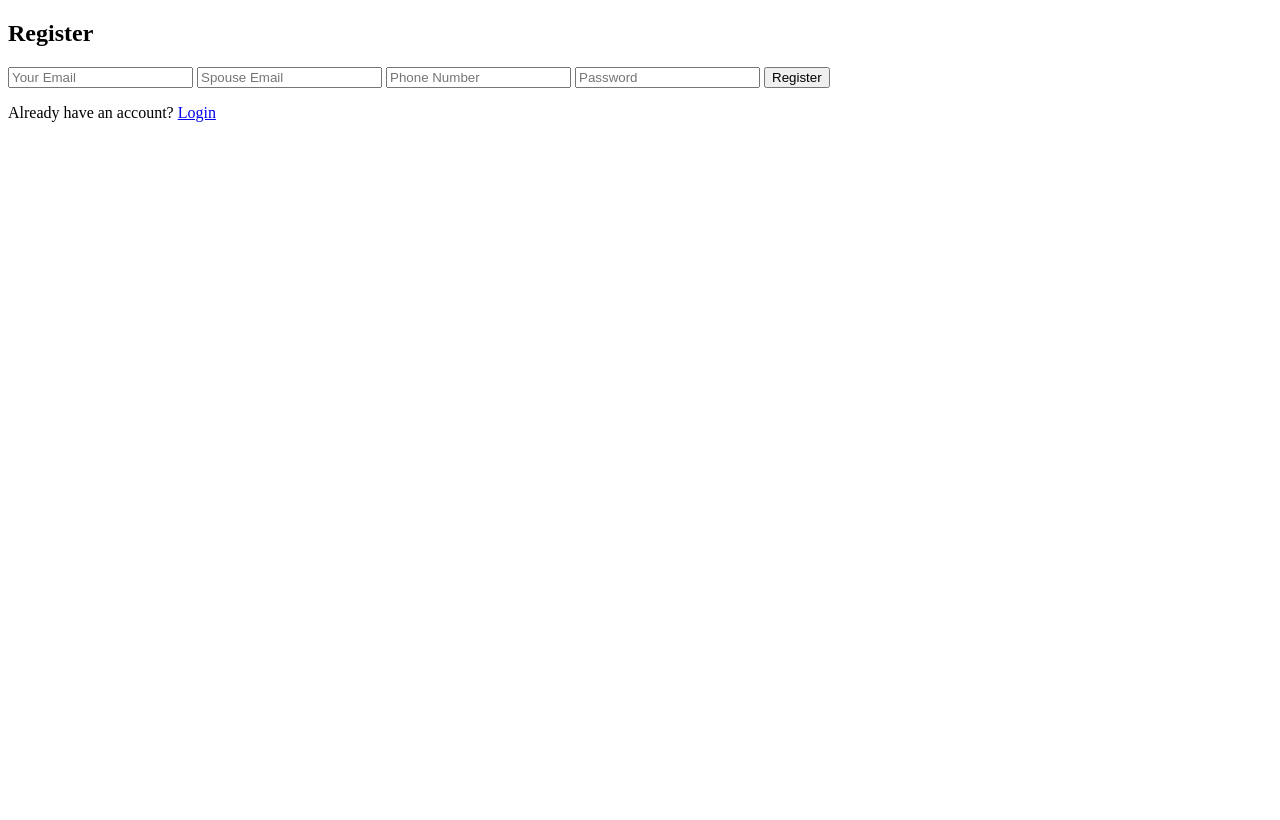
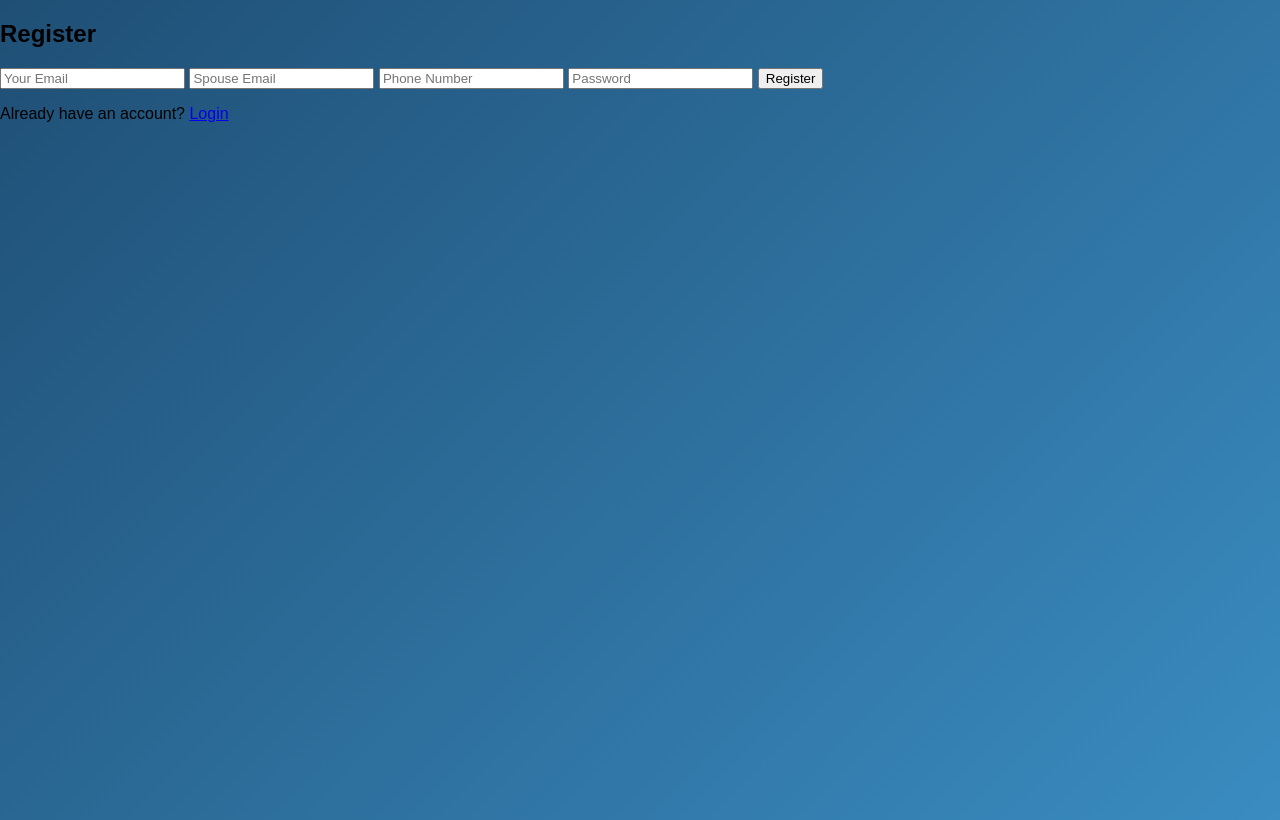
Before and after one commit to boxfinance/boxfinance, a plain HTML site: page register.html in a window 1280 px wide. Drawn offline with Linux system fonts and the light colour scheme; files that its build step writes are made by us from their sources.

Commit message:
Update register.html

```diff
--- a/register.html
+++ b/register.html
@@ -2,11 +2,12 @@
 <html>
 <head>
   <title>Register</title>
-  <link rel="stylesheet" href="css/style.css">
+  <link rel="stylesheet" href="css/auth.css">
 </head>
-<body class="auth">
+<body>
 
-<form action="https://boxfinance.wuaze.com/register.php" method="POST" class="card">
+<div class="auth-container">
+  <form action="https://boxfinance.wuaze.com/register.php" method="POST" class="auth-card">
     <h2>Register</h2>
 
     <input type="email" name="email" placeholder="Your Email" required>
@@ -18,6 +19,7 @@
 
     <p>Already have an account? <a href="login.html">Login</a></p>
   </form>
+</div>
 
 </body>
 </html>
```
Lines whose indentation alone changed are shown as unchanged.
